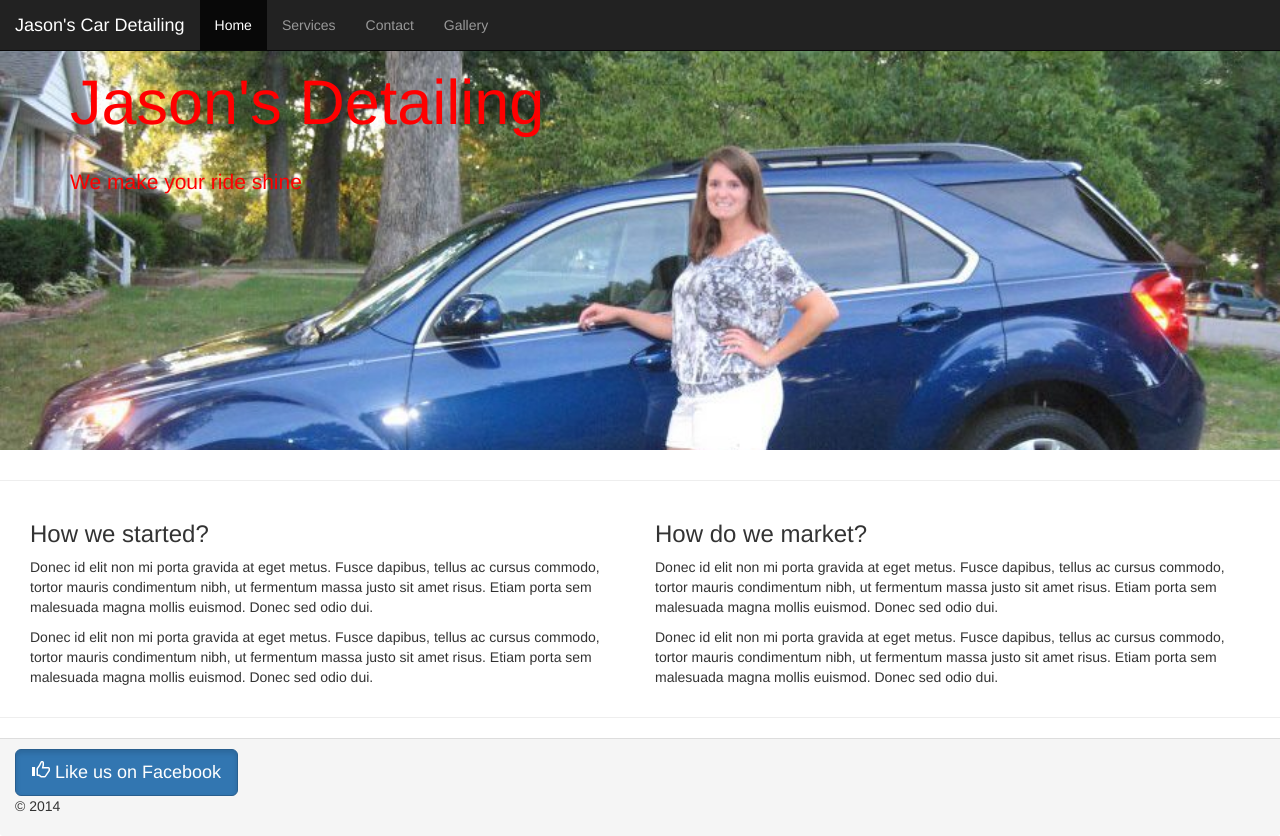
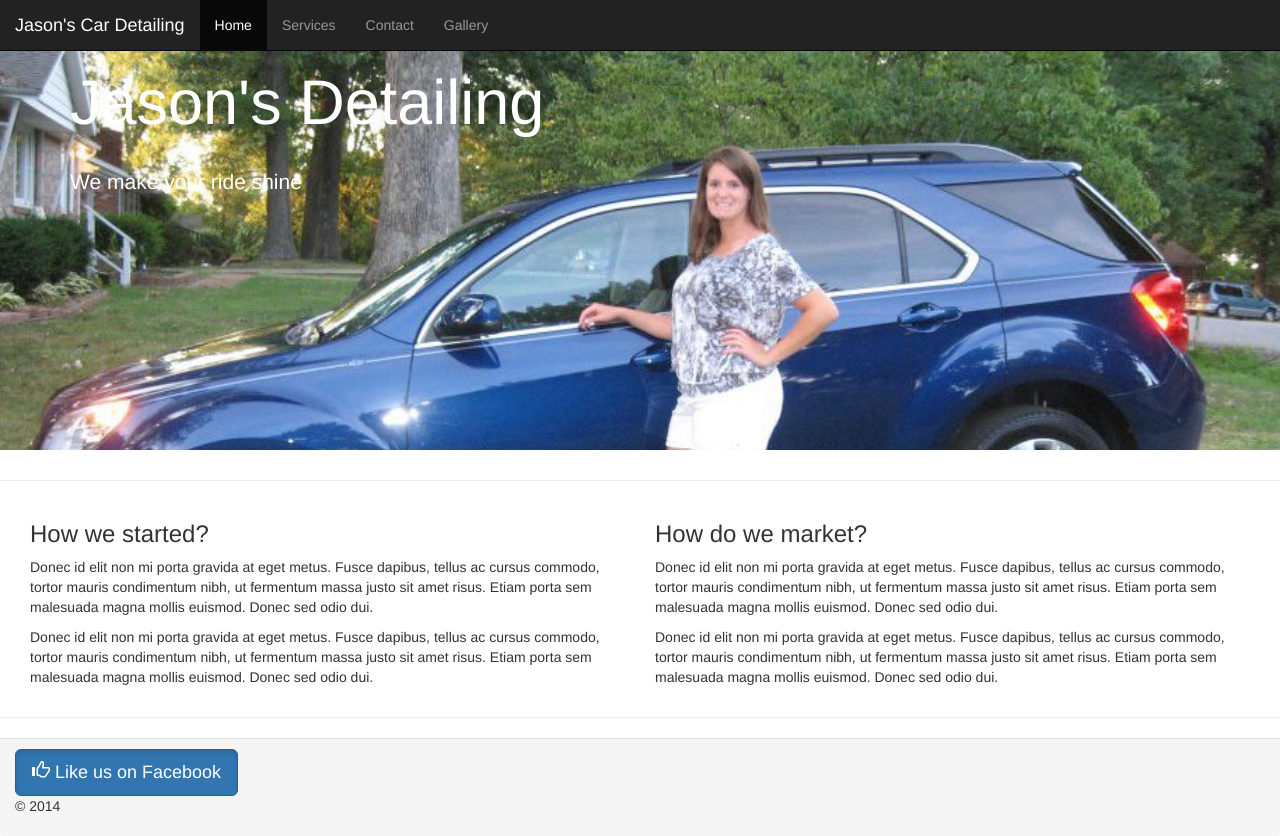
Before and after one commit to DrewWimmer/firstsite, a plain HTML site: page index.html in a window 1280 px wide. Drawn offline with nearby package versions, Linux system fonts and the light colour scheme.

Commit message:
third commit

```diff
--- a/css/custom-style.css
+++ b/css/custom-style.css
@@ -1,7 +1,7 @@
 /*custom css of jasons page*/
 .jumbotron{
     height : 450px;
-    color : #ff0000;
+    color : #ffffff;
     background-image : url(../images/header2.jpg);
     background-size :cover;
     }
```
Also changed, not shown: 2 other files.
